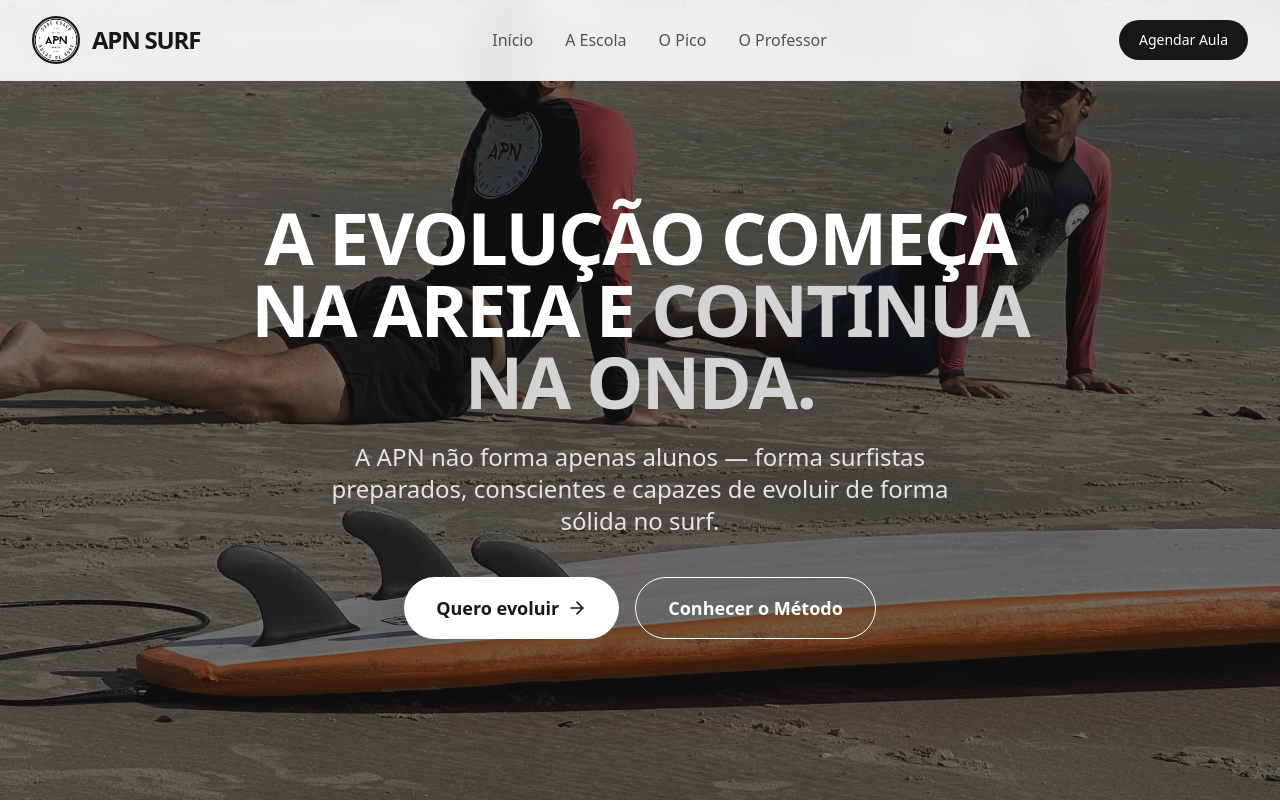
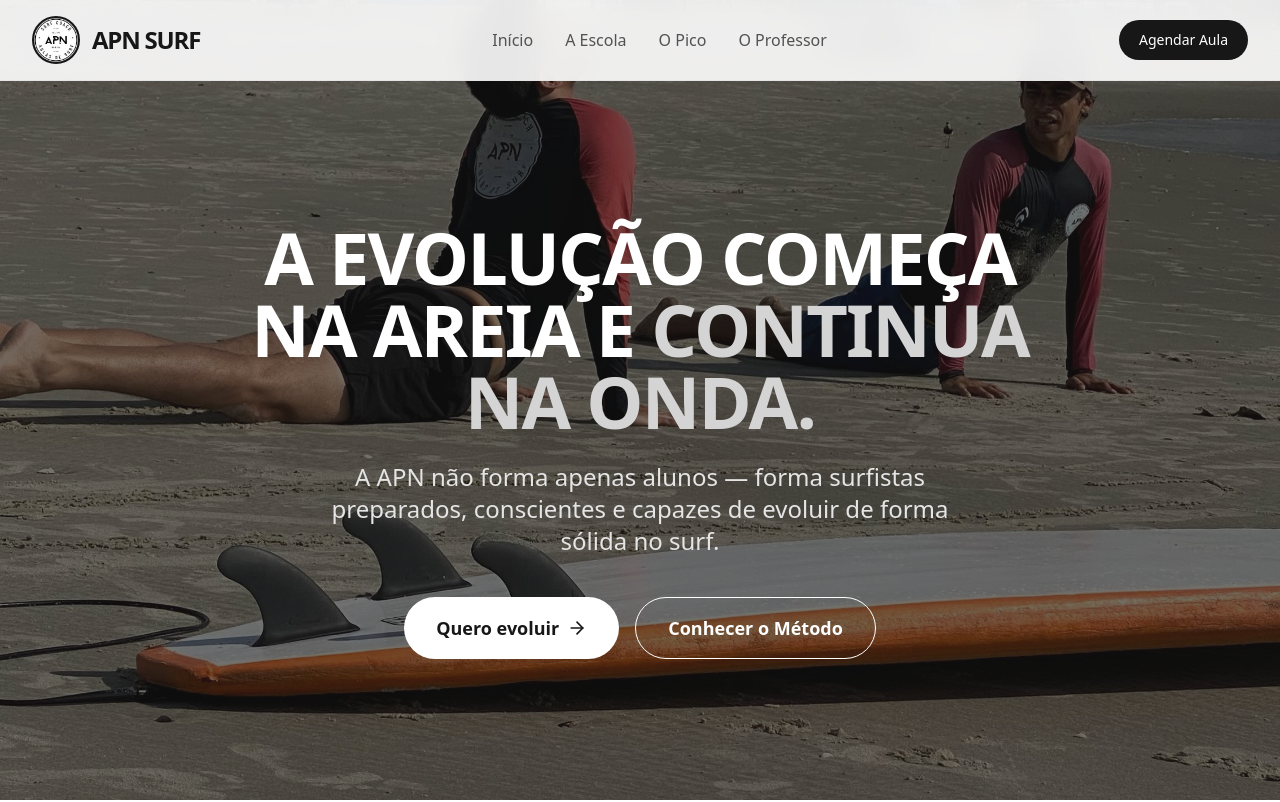
Before and after one commit to LeonardoBaptista-dev/apn-surf-site, a Next.js app: page / in a window 1280 px wide. Shown: the top 802 px of the page. Built offline with nearby package versions, Linux system fonts and the light colour scheme.

Commit message:
Fix: Remove negative top margin to prevent text cutoff under the header in the hero section

```diff
--- a/src/app/page.tsx
+++ b/src/app/page.tsx
@@ -22,7 +22,7 @@ export default function Home() {
             priority
           />
         </div>
-        <div className="relative z-10 text-center max-w-4xl px-4 mt-[-5vh]">
+        <div className="relative z-10 text-center max-w-4xl px-4 mt-8 sm:mt-0">
           <h1 className="text-5xl md:text-7xl font-extrabold text-white mb-6 uppercase tracking-tight">
             A evolução começa na areia e <span className="text-neutral-300">continua na onda.</span>
           </h1>
```
